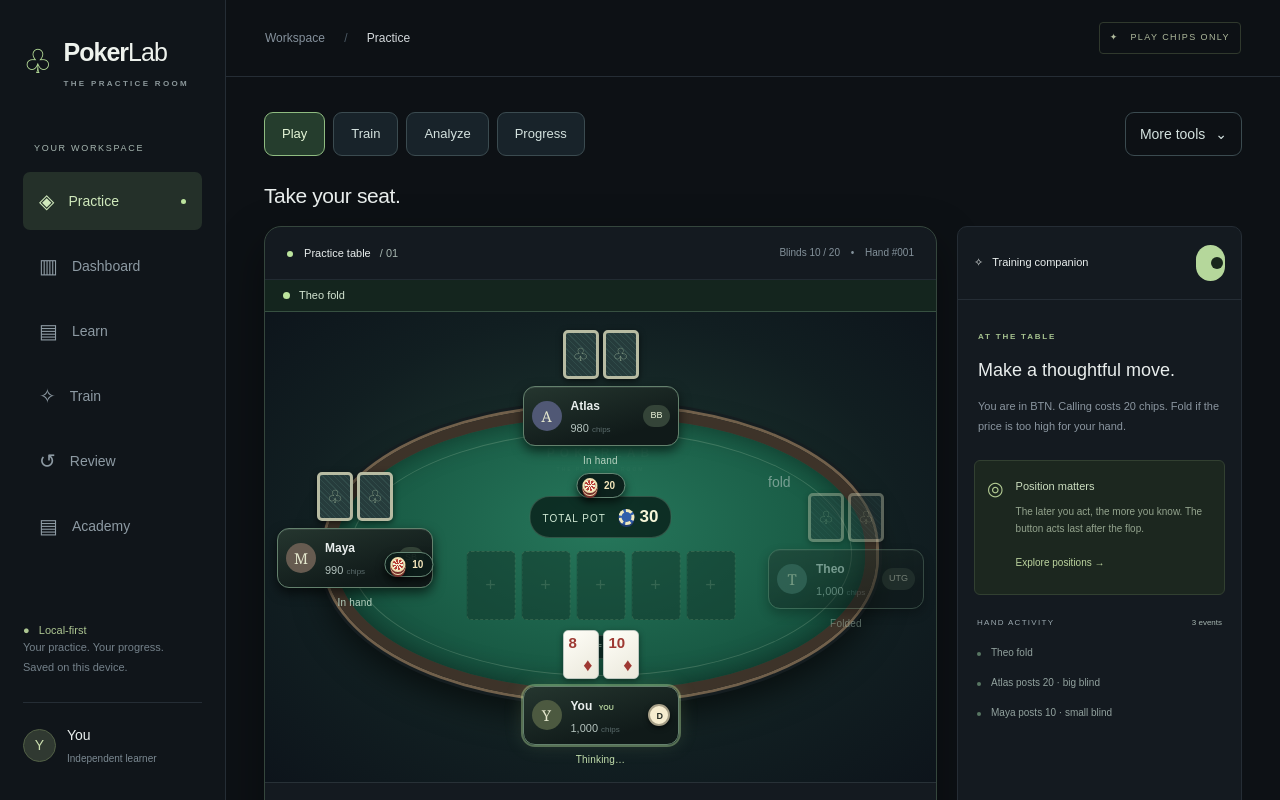
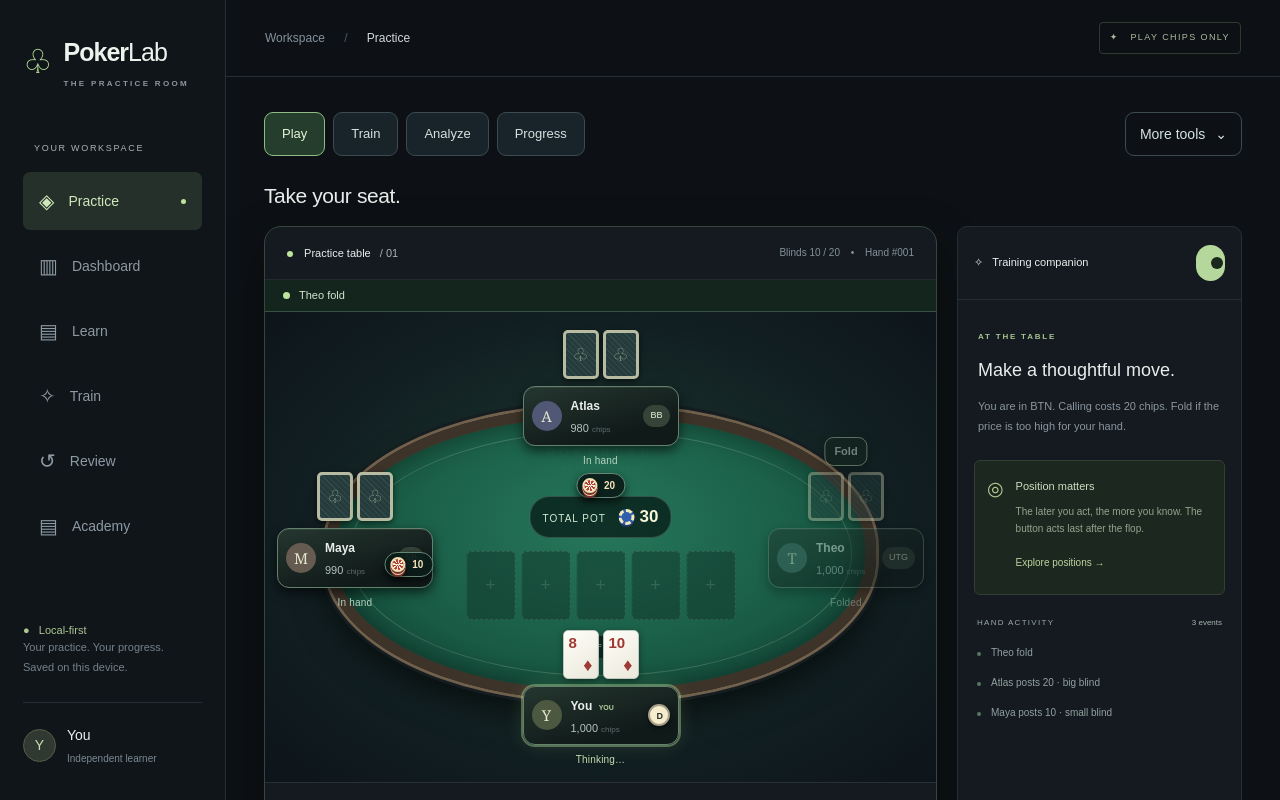
Before and after one commit to vendoraise-lang/Poker-software, a Next.js app: page / in a window 1280 px wide. Shown: the top 800 px of the page. Built offline with nearby package versions, Linux system fonts and the light colour scheme.

Commit message:
Style animated poker seat action labels

```diff
--- a/app/globals.css
+++ b/app/globals.css
@@ -4113,3 +4113,9 @@ button:disabled {
 .play-screen .seat-bet strong {font-variant-numeric:tabular-nums}
 .play-screen .felt-wordmark {opacity:.26;pointer-events:none}
 @media(max-width:760px){.play-screen .seat-caption{display:none}.play-screen .seat-info{border-radius:10px}.play-screen .seat-bet span{width:13px;height:13px}}
+
+/* Step 14: contextual table action labels. */
+.seat-action-bubble { position:absolute; left:50%; top:-35px; transform:translateX(-50%); z-index:11; padding:5px 9px; border-radius:9px; border:1px solid #b8d2ac; background:#162a21f5; box-shadow:0 4px 12px #0009; color:#ecf6e6; font-size:11px; font-weight:750; white-space:nowrap; text-transform:capitalize; animation:seat-action-appear .25s ease-out both; pointer-events:none; }
+@keyframes seat-action-appear {from{opacity:0;transform:translate(-50%,6px)}to{opacity:1;transform:translate(-50%,0)}}
+@media(max-width:760px){.play-screen .seat-action-bubble{font-size:10px;padding:4px 6px;top:-25px}.play-screen .seat-0 .seat-action-bubble{top:-29px}}
+@media(prefers-reduced-motion:reduce){.seat-action-bubble{animation:none}}
```
